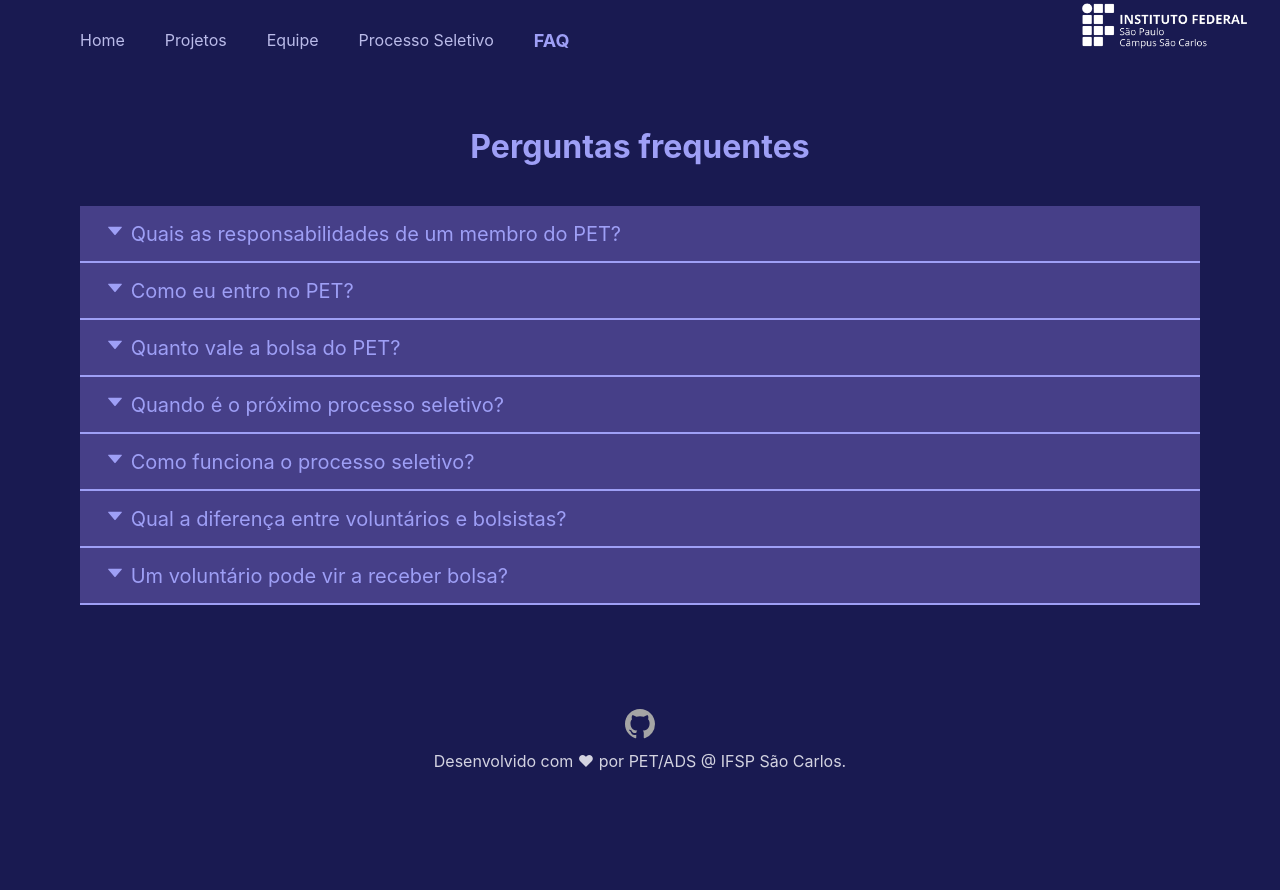
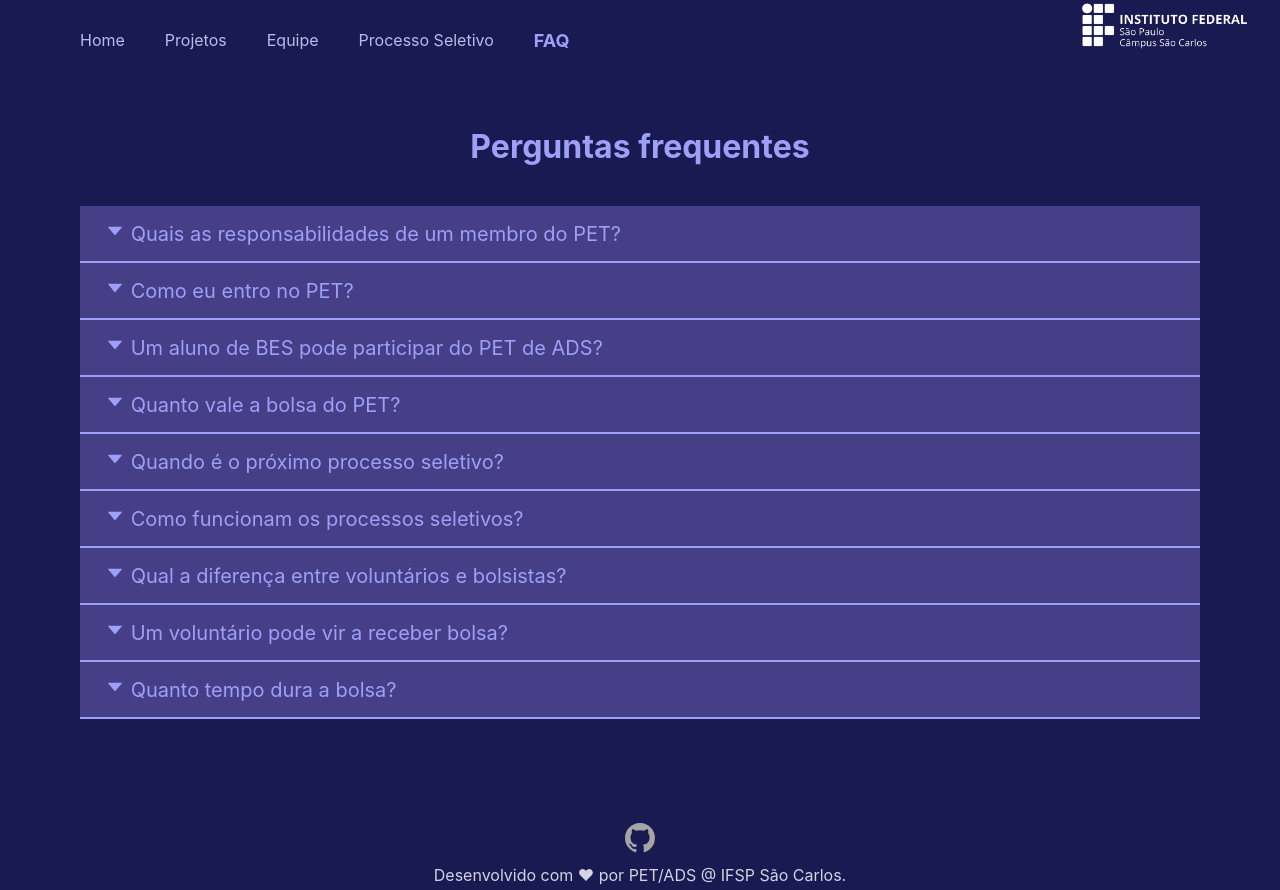
Before and after one commit to petlicbioifsp/homepage-pet-bio, a React (Create React App) app: page /faq in a window 1280 px wide. Before the commit the page ends 800 px from the top, so only its background shows below. Built offline with nearby package versions, Linux system fonts and the light colour scheme.

Commit message:
feat: FAQ through json

```diff
--- /dev/null
+++ b/public/faq.json
@@ -0,0 +1,49 @@
+{
+    "faqs": [
+      {
+        "id": "1",
+        "trigger": " Quais as responsabilidades de um membro do PET?",
+        "resposta": "Os membros precisam se dedicar integralmente às atividades acadêmicas do grupo, além de suas atividades acadêmicas regulares. As atividades do grupo são definidas pelo tutor, e podem incluir o desenvolvimento de planos de estudos, a criação de atividades de extensão com membros da comunidade acadêmica e a implementação de projetos internos ao PET, entre outras.\n As responsabilidades dos membros do PET estão descritas em maior detalhe no Edital(link)."
+      },
+      {
+        "id": "2",
+        "trigger": " Como eu entro no PET?",
+        "resposta": "Para se juntar ao PET, você deve ser aluno de ADS no IFSP/SC e passar pelo processo seletivo. Em cada processo seletivo, é selecionado uma quantidade de novos entrantes correspondente à quantidade de vagas disponíveis."
+      },
+      {
+        "id": "3",
+        "trigger": " Um aluno de BES pode participar do PET de ADS?",
+        "resposta": "Infelizmente, o PET de ADS é reservado para alunos do curso de ADS."
+      },
+      {
+        "id": "4",
+        "trigger": " Quanto vale a bolsa do PET?",
+        "resposta": "Atualmente, a bolsa é de R$700 mensais."
+      },
+      {
+        "id": "5",
+        "trigger": " Quando é o próximo processo seletivo?",
+        "resposta": "Os processos seletivos acontecem, de modo geral, duas vezes por ano. Não podemos te dizer exatamente quando será o próximo, mas fique de olho aqui na página (e no seu e-mail institucional)!"
+      },
+      {
+        "id": "6",
+        "trigger": " Como funcionam os processos seletivos?",
+        "resposta": "O processo seletivo é realizado em duas fases, contendo uma prova e uma entrevista. Dependendo da sua colocação, é possível entrar no PET como bolsista ou voluntário. Confira a página Processo Seletivo(link) para mais detalhes."
+      },
+      {
+        "id": "7",
+        "trigger": " Qual a diferença entre voluntários e bolsistas?",
+        "resposta": "Ambos possuem as mesmas responsabilidades dentro do grupo, e realizam as mesmas atividades. A única diferença é o recebimento da bolsa."
+      },
+      {
+        "id": "8",
+        "trigger": " Um voluntário pode vir a receber bolsa?",
+        "resposta": "Sim! Os alunos que entrarem como voluntários terão a oportunidade de, caso ocorra a desistência de um bolsista, passarem a ser bolsistas. A \"ordem\" na qual a transferência do tipo de membro é realizada é baseada na colocação durante o processo seletivo."
+      },
+      {
+        "id": "9",
+        "trigger": " Quanto tempo dura a bolsa?",
+        "resposta": "A bolsa (e a participação no PET) tem duração máxima de 2 anos. Ao sair do PET, você também perde a bolsa."
+      }
+    ]
+}
--- a/src/pages/Faq/Faq.js
+++ b/src/pages/Faq/Faq.js
@@ -1,3 +1,4 @@
+import React, { useState, useEffect } from 'react';
 import MenuNavegacao from "../../components/MenuNavegacao/menuNavegacao";
 import Collapsible from 'react-collapsible'
 import "./Faq.css"
@@ -6,6 +7,24 @@ import CollapsibleOpen from "../../components/Faq/CollapsibleOpen"
 
 
 export default function Faq() {
+    const [arrFaq, setFaq] = useState([]);
+
+    useEffect(() => {
+        const fetchFaq = async () => {
+          try {
+            const response = await fetch('./faq.json');
+            const data = await response.json();
+
+            setFaq(data.faqs);
+            console.log(data.faqs)
+          } catch (error) {
+            console.error('Ocorreu um erro ao obter o FAQ:', error);
+          }
+        };
+
+        fetchFaq();
+      }, []);
+
     return (
 
         <body>
@@ -14,49 +33,15 @@ export default function Faq() {
             <h2 className="faq-titulo">Perguntas frequentes</h2>
             <section className="faq--caixa__perguntas">
 
-                <Collapsible trigger={<CollapsibleTrigger text=" Quais as responsabilidades de um membro do PET?" />} triggerWhenOpen={<CollapsibleOpen text=" Quais as responsabilidades de um membro do PET?" />} transitionTime='200' className="faq-pergunta">
-                    <p className="faq-resposta">
-                        Os membros precisam se dedicar integralmente às atividades acadêmicas do grupo, alêm de suas atividades acadêmicas regulares. As atividades do grupo são definidas pelo tutor, e podem incluir o desenvolvimento de planos de estudos, a criação de atividades de extensão com membros da comunidade acadêmica e a implementação de projetos internos ao PET, entre outras.
-                        As responsabilidades estão descritas em maior detalhe no Edital(link).
-                    </p>
+                {arrFaq.map((faqs) => (
+                <Collapsible
+                trigger={<CollapsibleTrigger text={faqs.trigger} />}
+                triggerWhenOpen={<CollapsibleOpen text={faqs.trigger} />}
+                >
+                    <p className="faq-resposta">{faqs.resposta}</p>
                 </Collapsible>
 
-                <Collapsible trigger={<CollapsibleTrigger text=" Como eu entro no PET?" />} triggerWhenOpen={<CollapsibleOpen text=" Como eu entro no PET?" />} transitionTime='200' className="faq-pergunta">
-                    <p className="faq-resposta">
-                        Para se juntar ao PET, você deve ser aluno de ADS no IFSP/SC e passar pelo processo seletivo. Em cada processo seletivo, é selecionado uma quantidade de novos entrantes correspondente à quantia de vagas disponíveis.
-                    </p>
-                </Collapsible>
-
-                <Collapsible trigger={<CollapsibleTrigger text=" Quanto vale a bolsa do PET?" />} triggerWhenOpen={<CollapsibleOpen text=" Quanto vale a bolsa do PET?" />} transitionTime='200' className="faq-pergunta">
-                    <p className="faq-resposta">
-                        Atualmente, a bolsa é de R$700 mensais.
-                    </p>
-                </Collapsible>
-
-                <Collapsible trigger={<CollapsibleTrigger text=" Quando é o próximo processo seletivo?" />} triggerWhenOpen={<CollapsibleOpen text=" Quando é o próximo processo seletivo?" />}  transitionTime='200' className="faq-pergunta">
-                    <p className="faq-resposta">
-                    Os processos seletivos acontecem, de modo geral, várias vezes por ano. Não podemos te dizer exatamente quando será o próximo, mas fique de olho aqui na página (e no seu e-mail institucional)!
-                    </p>
-                </Collapsible>
-
-                <Collapsible trigger={<CollapsibleTrigger text=" Como funciona o processo seletivo?" />} triggerWhenOpen={<CollapsibleOpen text=" Como funciona o processo seletivo?" />}  transitionTime='200' className="faq-pergunta">
-                    <p className="faq-resposta">
-                    O processo seletivo é realizado em duas fases, contendo uma prova e uma entrevista. Dependendo da sua colocação, é possível entrar no PET como bolsista ou voluntário. Confira a página Processo Seletivo(link) para mais detalhes.
-                    </p>
-                </Collapsible>
-
-                <Collapsible trigger={<CollapsibleTrigger text=" Qual a diferença entre voluntários e bolsistas?" />} triggerWhenOpen={<CollapsibleOpen text=" Qual a diferença entre voluntários e bolsistas?" />}  transitionTime='200' className="faq-pergunta">
-                    <p className="faq-resposta">
-                    Ambos possuem as mesmas responsabilidades dentro do grupo, e realizam as mesmas atividades. A única diferença é a bolsa.
-                    </p>
-                </Collapsible>
-
-                <Collapsible trigger={<CollapsibleTrigger text=" Um voluntário pode vir a receber bolsa?" />} triggerWhenOpen={<CollapsibleOpen text=" Um voluntário pode vir a receber bolsa?" />}  transitionTime='200' className="faq-pergunta">
-                    <p className="faq-resposta">
-                    Sim! Os alunos que entrarem como voluntários terão a oportunidade de, caso ocorra a desistência de um bolsista, passarem a ser bolsistas. A "ordem" na qual a transferência do tipo de membro é realizada é baseada na colocação durante o processo seletivo.
-                    </p>
-                </Collapsible>
-
+                ))}
 
             </section>
 
```
